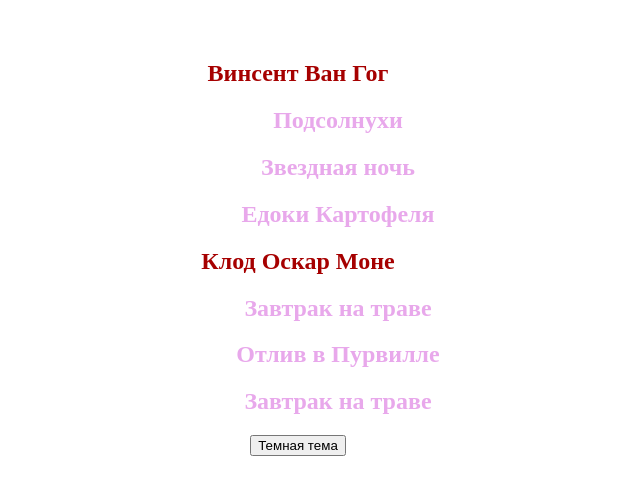
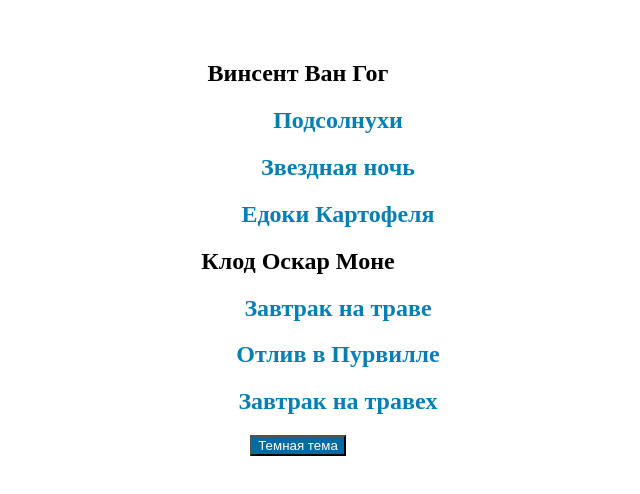
Before and after one commit to annanikulina2902/home-work-asap, a Vue app: page / in a window 1280 px wide. Shown: the top 494 px of the page, without its empty margins (342-982 px from the left). Built offline with nearby package versions, Linux system fonts and the light colour scheme.

Commit message:
add style

```diff
--- a/src/App.vue
+++ b/src/App.vue
@@ -1,7 +1,8 @@
 <template>
-  <div id="app" :class="{'__dark': isDark}">
+  <div :class="{'dark': isDark}" class="app" >
+
       <AccordionList v-for="item in lists" v-bind:key="item.title" :item="item"/>
-      <button class="DarkTheme" @click="dark">Темная тема</button>
+      <button class="btnTheme"  @click="darkTheme">Темная тема</button>
   </div>
 </template>
 
@@ -11,6 +12,7 @@ import AccordionList from './components/AccordionList.vue';
 
 export default {
   name: 'App',
+
   components: { AccordionList },
 
     data() {
@@ -23,46 +25,55 @@ export default {
           },
           {
             title:'Клод Оскар Моне',
-            list: ['Завтрак на траве', 'Отлив в Пурвилле', 'Завтрак на траве'],
+            list: ['Завтрак на траве', 'Отлив в Пурвилле', 'Завтрак на травеx'],
           },
+
         ],
       }
-
     },
 
     methods:{
-      dark(){
+      darkTheme(){
             this.isDark = !this.isDark;
-        },
+        }
     }
-
-
 
   }
 
 </script>
 
+
+
 <style>
-#app {
+.app {
   text-align: center;
   margin-top: 60px;
   position: relative;
 	width: 100%;
   cursor: pointer;
+  list-style: none;
+  width: 100%;
+  max-height: 400px;
+  color: #000000;
 }
-  .container {
-      background-color: #ffffff;
-      color: #A60000;
+  .dark {
+    background-color: #000000;
+    color: #cb00bd;
+  }
 
-
-  }
-  .isDark {
-    background-color: #000000;
-    color: #ffffff;
-  }
-  .isDark .DarkTheme{
-      background-color: #000000;
+    .btnTheme {
+      background-color: #036b9f;
       color: #ffffff;
     }
-
+    .dark .btnTheme {
+      background-color: #001e98;
+      color: rgb(255, 255, 255);
+    }
+    .list {
+      color: #037fb5;
+      list-style-type: none;
+    }
+    .dark .list {
+      color: #ed71c6;
+    }
 </style>
--- a/src/components/AccordionItem.vue
+++ b/src/components/AccordionItem.vue
@@ -17,11 +17,3 @@
 
     }
 </script>
-
-<style scoped>
-    .list {
-        list-style-type: none;
-        color: #E8A8EB;
-
-    }
-</style>
--- a/src/components/AccordionList.vue
+++ b/src/components/AccordionList.vue
@@ -1,10 +1,12 @@
 <template>
-    <div class="container" >
+    <li class="container">
         <h2 @click="toggle"> {{ item.title }}</h2>
         <ul v-show="isActive">
             <AccordionItem v-for="list in item.list" v-bind:key="list" :list="list" />
         </ul>
-    </div>
+
+    </li>
+
 </template>
 
 <script>
@@ -19,7 +21,6 @@ export default {
         item: [{
             title: String,
             list: [String]}],
-
     },
     data() {
             return{
@@ -29,7 +30,7 @@ export default {
     methods:{
         toggle(){
             this.isActive = !this.isActive
-        },
+        }
     }
 }
 </script>
```
